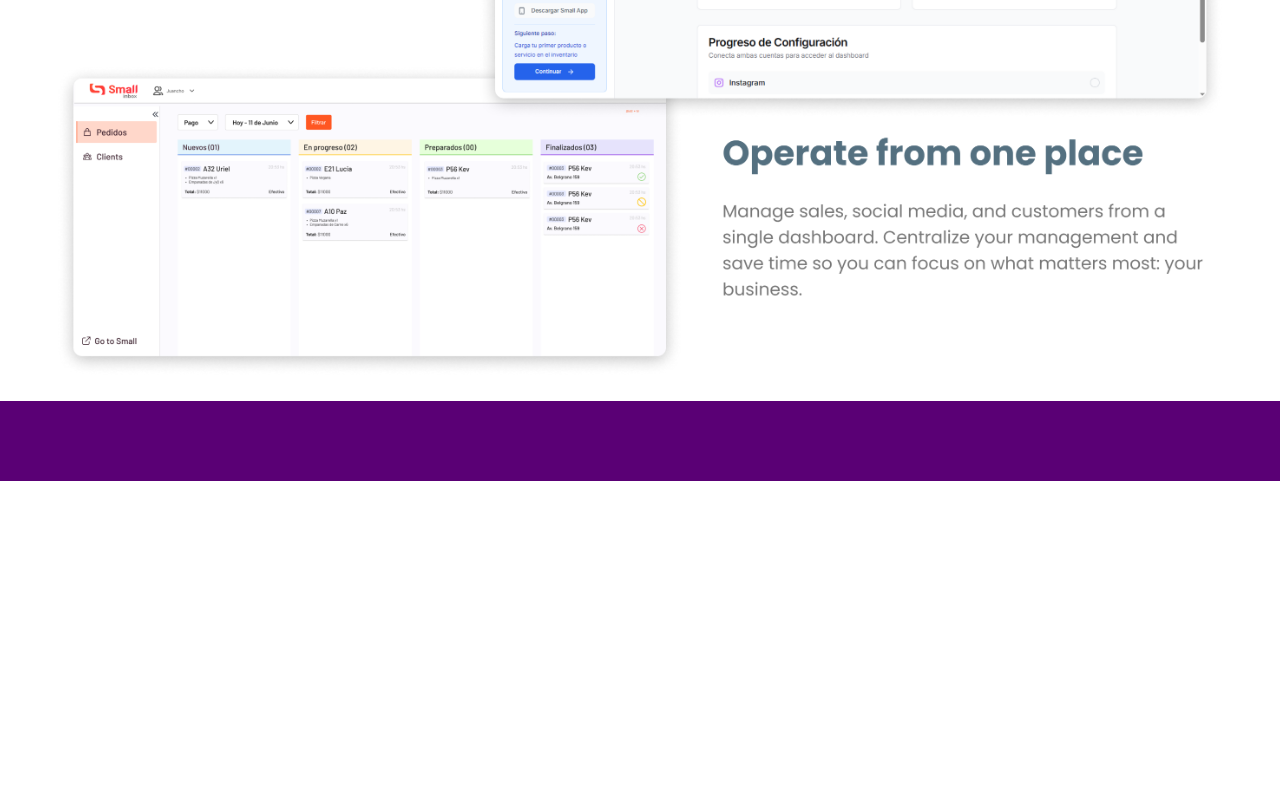
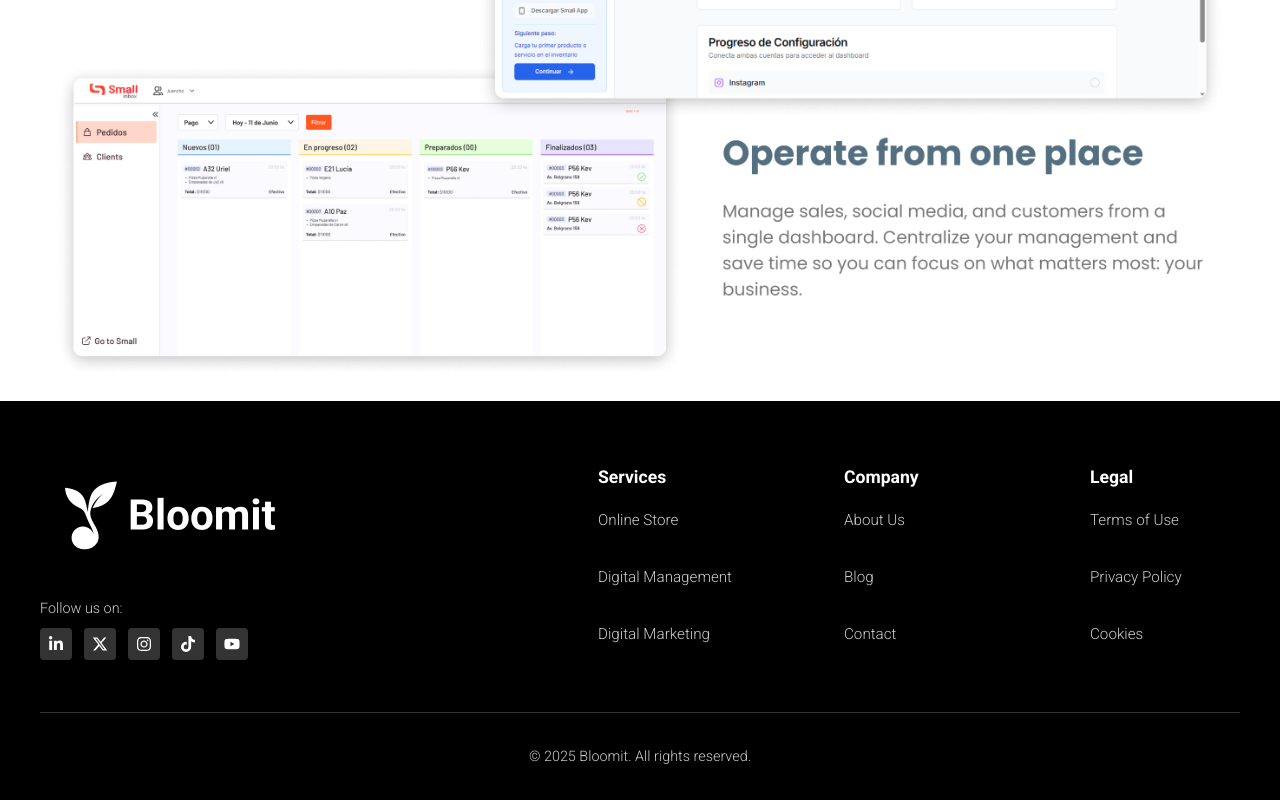
Before and after one commit to notimation/bloom, a Next.js app: page / in a window 1280 px wide. Shown: the part 5058-5858 px from the top of the page. Before the commit the page ends 5539 px from the top, so only its background shows below. Built offline with nearby package versions, Linux system fonts and the light colour scheme.

Commit message:
Footer created

```diff
--- a/src/app/page.module.css
+++ b/src/app/page.module.css
@@ -724,45 +724,126 @@
   }
 }
 
-/* Footer */
+/* Footer Section */
 .footer {
-  padding: 3rem 2rem 2rem;
-  background-color: var(--color-secondary);
-  color: white;
+  background-color: var(--color-background-dark);
+  color: #ffffff;
+  padding: 4rem 2rem 2rem;
 }
 
-/* Responsive Design */
-@media (max-width: 768px) {
-  .header {
-    padding: 0.75rem 1rem;
+.footerContent {
+  max-width: 1200px;
+  margin: 0 auto;
+  display: flex;
+  justify-content: space-between;
+  align-items: flex-start;
+  gap: 4rem;
 }
 
-  .headerContent {
-    gap: 1rem;
+.footerBrand {
+  display: flex;
+  flex-direction: column;
+  gap: 2rem;
 }
 
-  .logo img {
-    max-height: 35px; /* Tamaño reducido para móviles */
+.footerLogo {
+  filter: brightness(0) invert(1);
 }
 
-  .headerButton {
-    padding: 0.5rem 1rem;
-    font-size: 0.9rem;
+.socialSection {
+  display: flex;
+  flex-direction: column;
+  gap: 0.5rem;
 }
 
-  .hero,
-  .vslVideo,
-  .onboardingRoadmap,
-  .ctaSection,
-  .bloomitPlatforms,
-  .desktools {
-    padding: 2rem 1rem;
+.followText {
+  font-size: 0.9rem;
+  color: #cccccc;
+  margin: 0;
 }
 
-  .footer {
-    padding: 2rem 1rem 1rem;
+.socialIcons {
+  display: flex;
+  gap: 0.75rem;
 }
+
+.socialIcon {
+  display: flex;
+  align-items: center;
+  justify-content: center;
+  width: 32px;
+  height: 32px;
+  background-color: #333333;
+  border-radius: 4px;
+  color: #ffffff;
+  text-decoration: none;
+  font-size: 1rem;
+  transition: background-color 0.3s ease;
 }
+
+.socialIcon:hover {
+  background-color: var(--color-primary);
+}
+
+.footerColumns {
+  display: flex;
+  gap: 6rem; /* Aumentado de 4rem a 6rem para mayor separación */
+}
+
+.footerColumn {
+  display: flex;
+  flex-direction: column;
+  gap: 1rem;
+  min-width: 150px; /* Ancho mínimo para mejor distribución */
+}
+
+.columnTitle {
+  font-size: 1.1rem;
+  font-weight: var(--font-weight-bold);
+  color: #ffffff;
+  margin: 0;
+}
+
+.columnLinks {
+  list-style: none;
+  padding: 0;
+  margin: 0;
+  display: flex;
+  flex-direction: column;
+  gap: 0.75rem;
+}
+
+.columnLinks a {
+  color: #cccccc;
+  text-decoration: none;
+  font-size: 0.95rem;
+  transition: color 0.3s ease;
+}
+
+.columnLinks a:hover {
+  color: var(--color-primary);
+}
+
+.footerDivider {
+  max-width: 1200px;
+  margin: 3rem auto 2rem;
+  height: 1px;
+  background-color: #333333;
+}
+
+.footerBottom {
+  max-width: 1200px;
+  margin: 0 auto;
+  text-align: center;
+}
+
+.copyright {
+  color: #cccccc;
+  font-size: 0.9rem;
+  margin: 0;
+}
+
+
 
 /* Clases para estilos específicos del hero - Solo modifican propiedades específicas */
 /* Versiones mejoradas que solo modifican propiedades específicas */
--- a/src/app/page.tsx
+++ b/src/app/page.tsx
@@ -1,5 +1,7 @@
 import Image from "next/image";
 import styles from "./page.module.css";
+import { FaLinkedinIn, FaInstagram, FaTiktok, FaYoutube } from 'react-icons/fa';
+import { FaXTwitter } from 'react-icons/fa6';
 
 export default function Home() {
   return (
@@ -159,9 +161,78 @@ export default function Home() {
         </div>
       </section>
 
-      {/* 7. Footer */}
+      {/* 7. Footer Section */}
       <footer className={styles.footer}>
-        {/* Footer content will go here */}
+        <div className={styles.footerContent}>
+          {/* Logo y redes sociales */}
+          <div className={styles.footerBrand}>
+            <Image
+              src="/logotipo_horizontal.png"
+              alt="Bloomit Logo"
+              width={236}
+              height={100}
+              className={styles.footerLogo}
+            />
+            <div className={styles.socialSection}>
+              <p className={styles.followText}>Follow us on:</p>
+              <div className={styles.socialIcons}>
+                <a href="#" className={styles.socialIcon}>
+                  <FaLinkedinIn />
+                </a>
+                <a href="#" className={styles.socialIcon}>
+                  <FaXTwitter />
+                </a>
+                <a href="#" className={styles.socialIcon}>
+                  <FaInstagram />
+                </a>
+                <a href="#" className={styles.socialIcon}>
+                  <FaTiktok />
+                </a>
+                <a href="#" className={styles.socialIcon}>
+                  <FaYoutube />
+                </a>
+              </div>
+            </div>
+          </div>
+
+          {/* Columnas de enlaces */}
+          <div className={styles.footerColumns}>
+            <div className={styles.footerColumn}>
+              <h4 className={styles.columnTitle}>Services</h4>
+              <ul className={styles.columnLinks}>
+                <li><a href="#">Online Store</a></li>
+                <li><a href="#">Digital Management</a></li>
+                <li><a href="#">Digital Marketing</a></li>
+              </ul>
+            </div>
+
+            <div className={styles.footerColumn}>
+              <h4 className={styles.columnTitle}>Company</h4>
+              <ul className={styles.columnLinks}>
+                <li><a href="#">About Us</a></li>
+                <li><a href="#">Blog</a></li>
+                <li><a href="#">Contact</a></li>
+              </ul>
+            </div>
+
+            <div className={styles.footerColumn}>
+              <h4 className={styles.columnTitle}>Legal</h4>
+              <ul className={styles.columnLinks}>
+                <li><a href="#">Terms of Use</a></li>
+                <li><a href="#">Privacy Policy</a></li>
+                <li><a href="#">Cookies</a></li>
+              </ul>
+            </div>
+          </div>
+        </div>
+
+        {/* Línea divisoria */}
+        <div className={styles.footerDivider}></div>
+
+        {/* Copyright */}
+        <div className={styles.footerBottom}>
+          <p className={styles.copyright}>© 2025 Bloomit. All rights reserved.</p>
+        </div>
       </footer>
     </div>
   );
```
Also changed, not shown: package.json (+4 -3 lines), 1 other file (tests, documents, lock files or other folders). Lines whose indentation alone changed are shown as unchanged.
